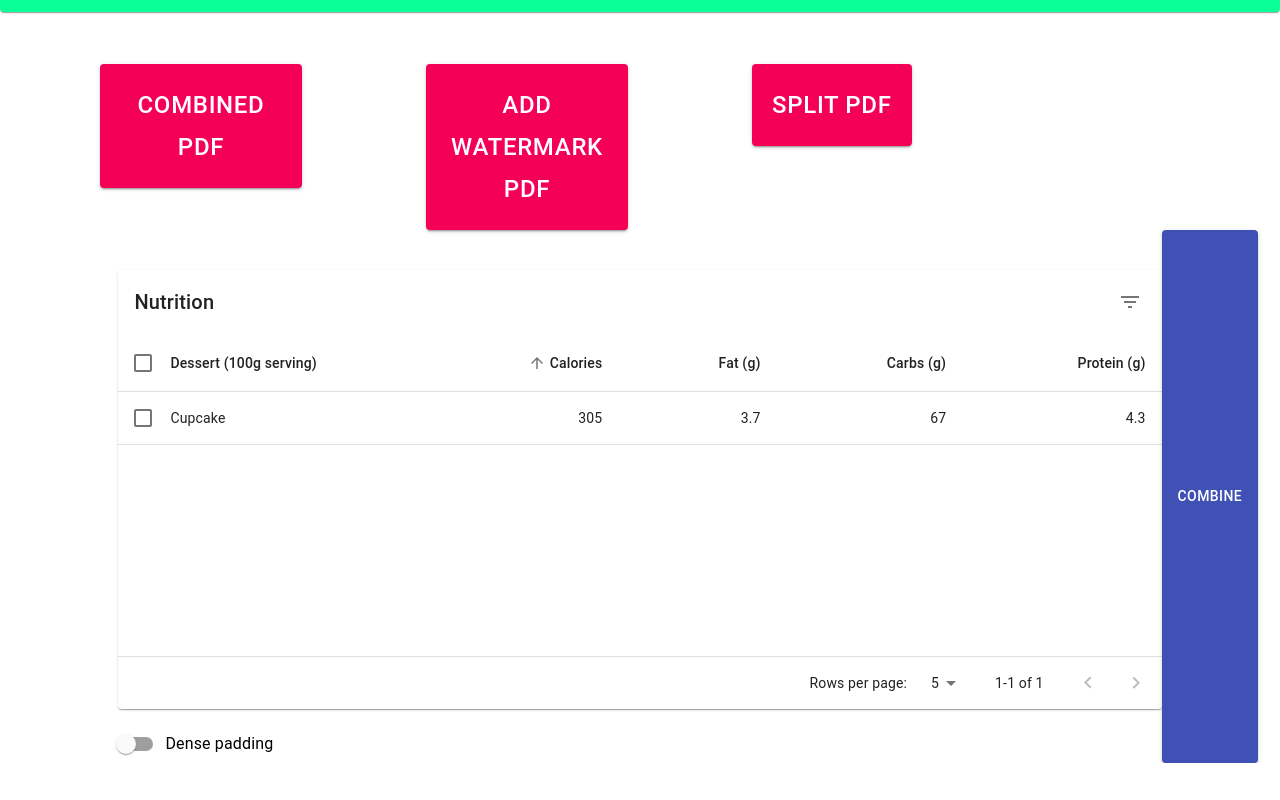
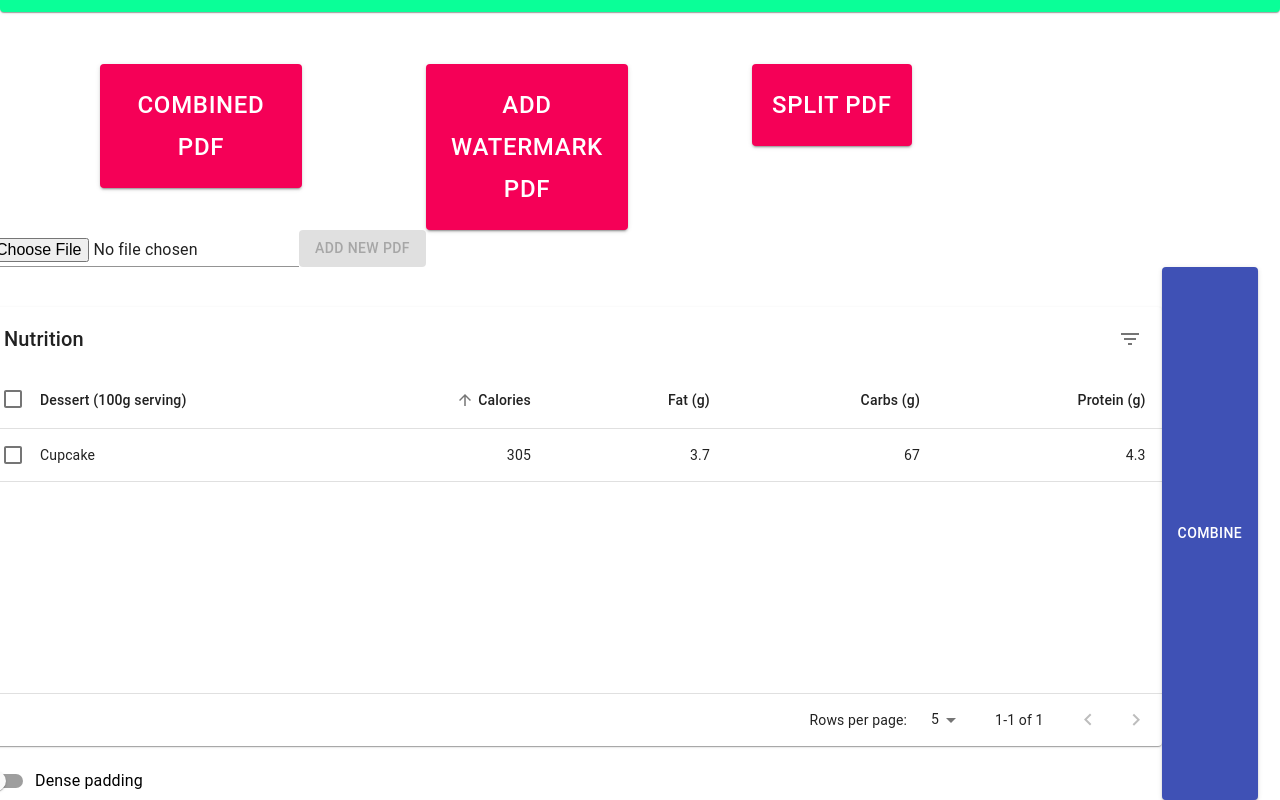
Before and after one commit to sharunspi/PDF_Tools, a React (Create React App) app in the folder app-front-end/: page / in a window 1280 px wide. Shown: the part 252-1052 px from the top of the page. Before the commit the page ends 1015 px from the top, so only its background shows below. Built offline with nearby package versions, Linux system fonts and the light colour scheme.

Commit message:
added input file

```diff
--- a/app-front-end/src/components/Pages/Banner.js
+++ b/app-front-end/src/components/Pages/Banner.js
@@ -7,6 +7,7 @@ import Grid from '@material-ui/core/Grid';
 import Button from '@material-ui/core/Button';
 import TableData from '../TableData';
 import {combinePDFs} from '../../API';
+import Input from '@material-ui/core/Input';
 const slides = ['Create', 'Modify', 'Enlarge', 'Overlay']
 const useStyles = makeStyles((theme) => ({
     paper: {
@@ -35,14 +36,21 @@ export default function Banner() {
     const [current, setCurrent] = useState(slides[0])
     const [stage,setStage] = useState(1)
     const classes = useStyles();
+    const [showButton,setShowButton] = useState(false)
     const sendCombineRequest = ()=>{
         let data ={
             hai:'hais'
         }
         combinePDFs(data)
     }
+    const newFile =files =>{
+        if(files.length>0){
+            setShowButton(true)
+        }
+    }
     const Cobined = ()=>{
         return <>
+         <Input type='file' onChange={e=>{newFile(e.target.files)}}/> <Button disabled={!showButton} variant='contained' color='primary'>Add New PDF</Button>
          <TableData/>
          <Button onClick={()=>sendCombineRequest()} className={classes.buttonCombined} variant='contained' color='primary'>Combine</Button>
         </>
--- a/app-front-end/src/components/TableData.js
+++ b/app-front-end/src/components/TableData.js
@@ -179,9 +179,8 @@ EnhancedTableToolbar.propTypes = {
 
 const useStyles = makeStyles((theme) => ({
   root: {
-    width: '80%',
-    marginLeft:'10%',
-    marginTop:'40px'
+    width: '90%',
+    marginTop:'40px',
   },
   paper: {
     width: '100%',
```
Also changed, not shown: 1 other file (tests, documents, lock files or other folders).
